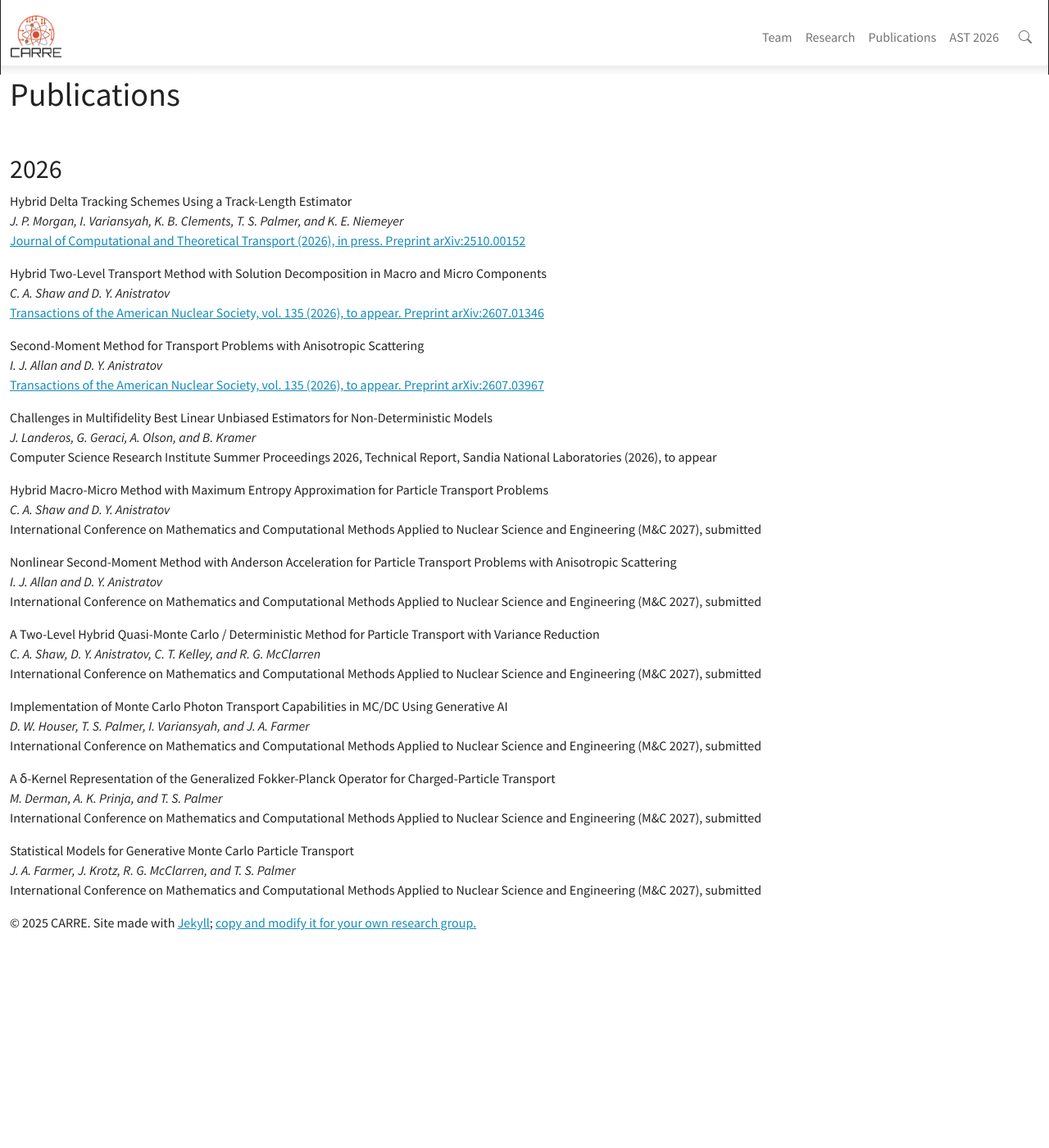
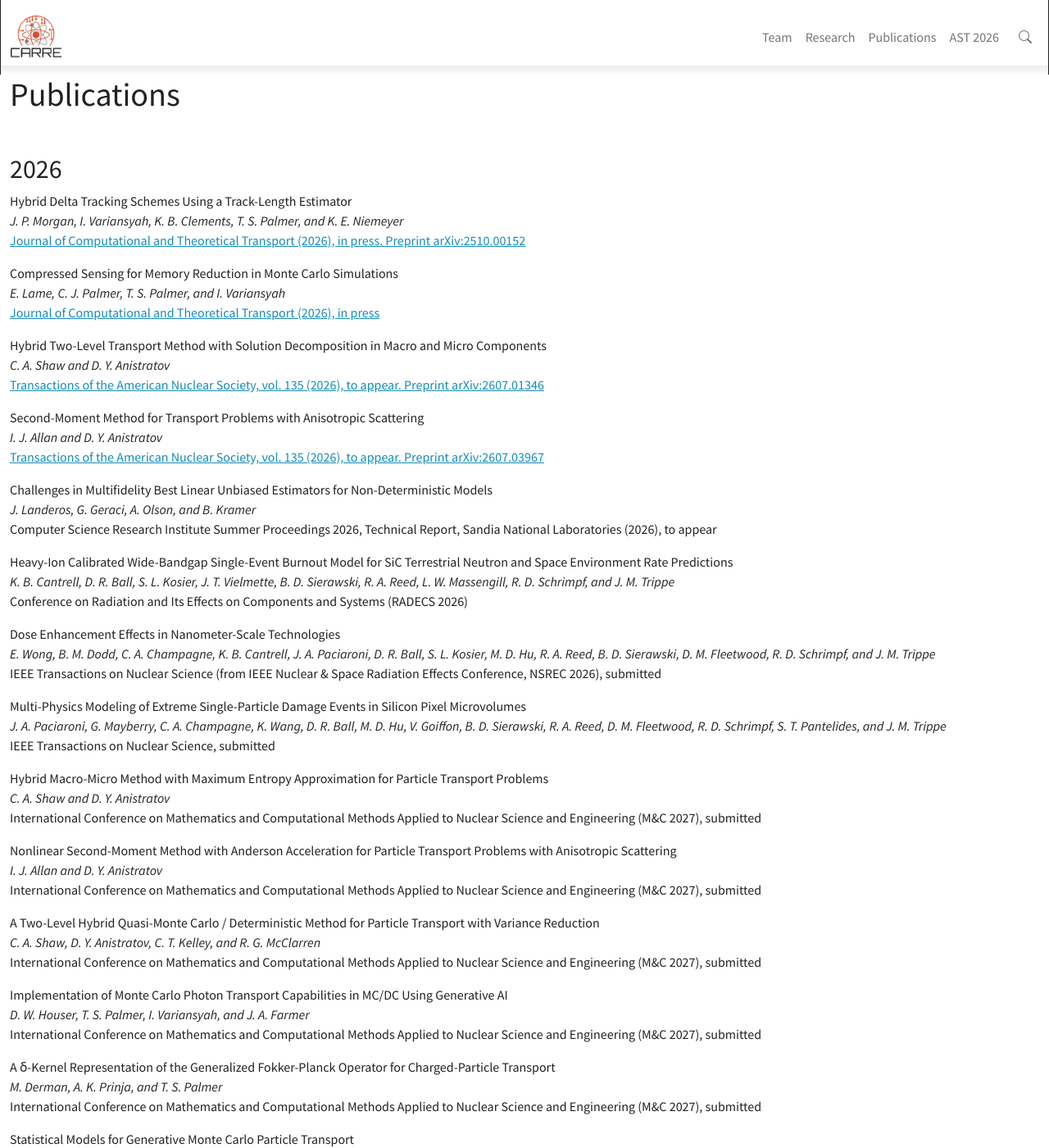
Before and after one commit to CARRE-PSAAP/CARRE-PSAAP.github.io, a Jekyll site: the page built from _pages/publications.md, in a window 1280 px wide and 1400 px high. Shown: the whole window at 82% size. Built offline with Jekyll 4.4.1, drawn with Linux system fonts in a browser that asks for light colours; nearby versions of some CDN libraries.

Commit message:
adds a few more missing pubs

```diff
--- a/_data/publist.yml
+++ b/_data/publist.yml
@@ -18,6 +18,13 @@
     url: https://doi.org/10.1080/23324309.2026.2618791
     display: Journal of Computational and Theoretical Transport (2026), in press. Preprint arXiv:2510.00152
 
+- title: "Compressed Sensing for Memory Reduction in Monte Carlo Simulations"
+  authors: E. Lame, C. J. Palmer, T. S. Palmer, and I. Variansyah
+  year: 2026
+  link:
+    url: https://doi.org/10.1080/23324309.2026.2628659
+    display: Journal of Computational and Theoretical Transport (2026), in press
+
 - title: "Hybrid Two-Level Transport Method with Solution Decomposition in Macro and Micro Components"
   authors: C. A. Shaw and D. Y. Anistratov
   year: 2026
@@ -37,6 +44,24 @@
   year: 2026
   link:
     display: Computer Science Research Institute Summer Proceedings 2026, Technical Report, Sandia National Laboratories (2026), to appear
+
+- title: "Heavy-Ion Calibrated Wide-Bandgap Single-Event Burnout Model for SiC Terrestrial Neutron and Space Environment Rate Predictions"
+  authors: K. B. Cantrell, D. R. Ball, S. L. Kosier, J. T. Vielmette, B. D. Sierawski, R. A. Reed, L. W. Massengill, R. D. Schrimpf, and J. M. Trippe
+  year: 2026
+  link:
+    display: Conference on Radiation and Its Effects on Components and Systems (RADECS 2026)
+
+- title: "Dose Enhancement Effects in Nanometer-Scale Technologies"
+  authors: E. Wong, B. M. Dodd, C. A. Champagne, K. B. Cantrell, J. A. Paciaroni, D. R. Ball, S. L. Kosier, M. D. Hu, R. A. Reed, B. D. Sierawski, D. M. Fleetwood, R. D. Schrimpf, and J. M. Trippe
+  year: 2026
+  link:
+    display: IEEE Transactions on Nuclear Science (from IEEE Nuclear & Space Radiation Effects Conference, NSREC 2026), submitted
+
+- title: "Multi-Physics Modeling of Extreme Single-Particle Damage Events in Silicon Pixel Microvolumes"
+  authors: J. A. Paciaroni, G. Mayberry, C. A. Champagne, K. Wang, D. R. Ball, M. D. Hu, V. Goiffon, B. D. Sierawski, R. A. Reed, D. M. Fleetwood, R. D. Schrimpf, S. T. Pantelides, and J. M. Trippe
+  year: 2026
+  link:
+    display: IEEE Transactions on Nuclear Science, submitted
 
 - title: "Hybrid Macro-Micro Method with Maximum Entropy Approximation for Particle Transport Problems"
   authors: C. A. Shaw and D. Y. Anistratov
```
